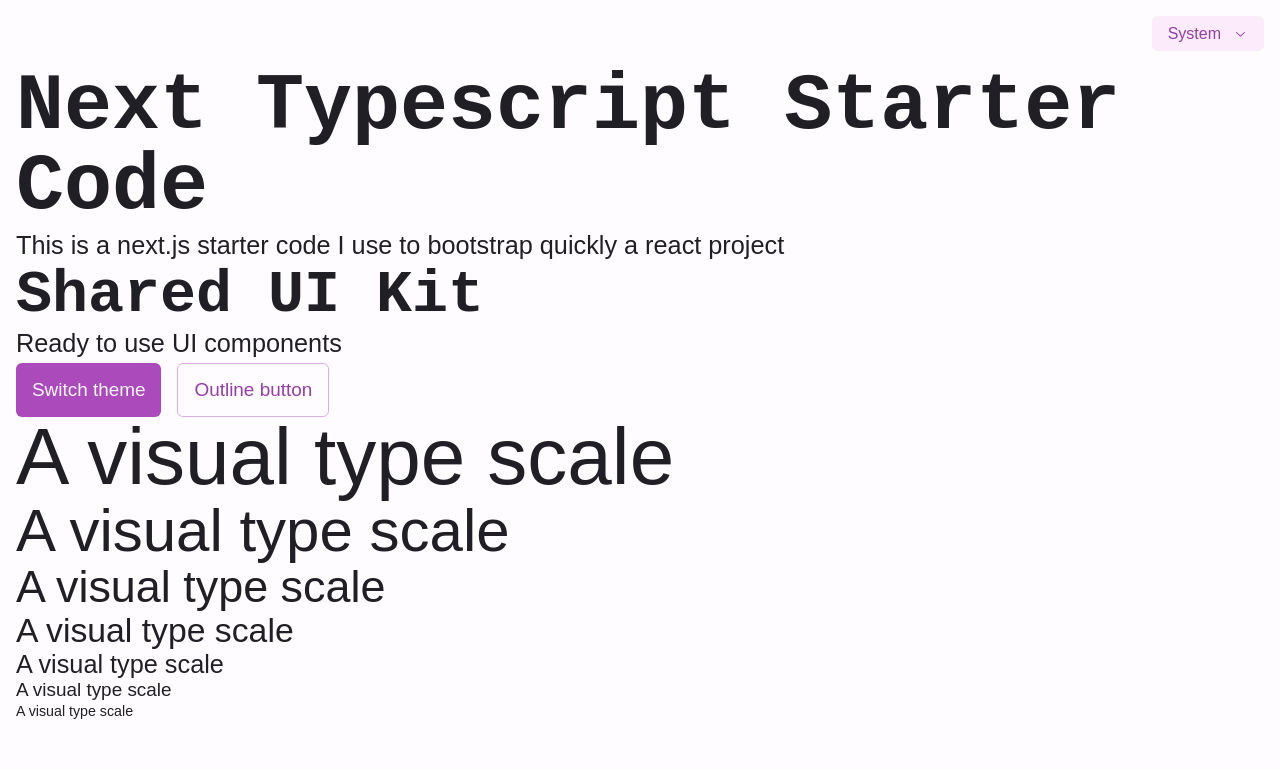
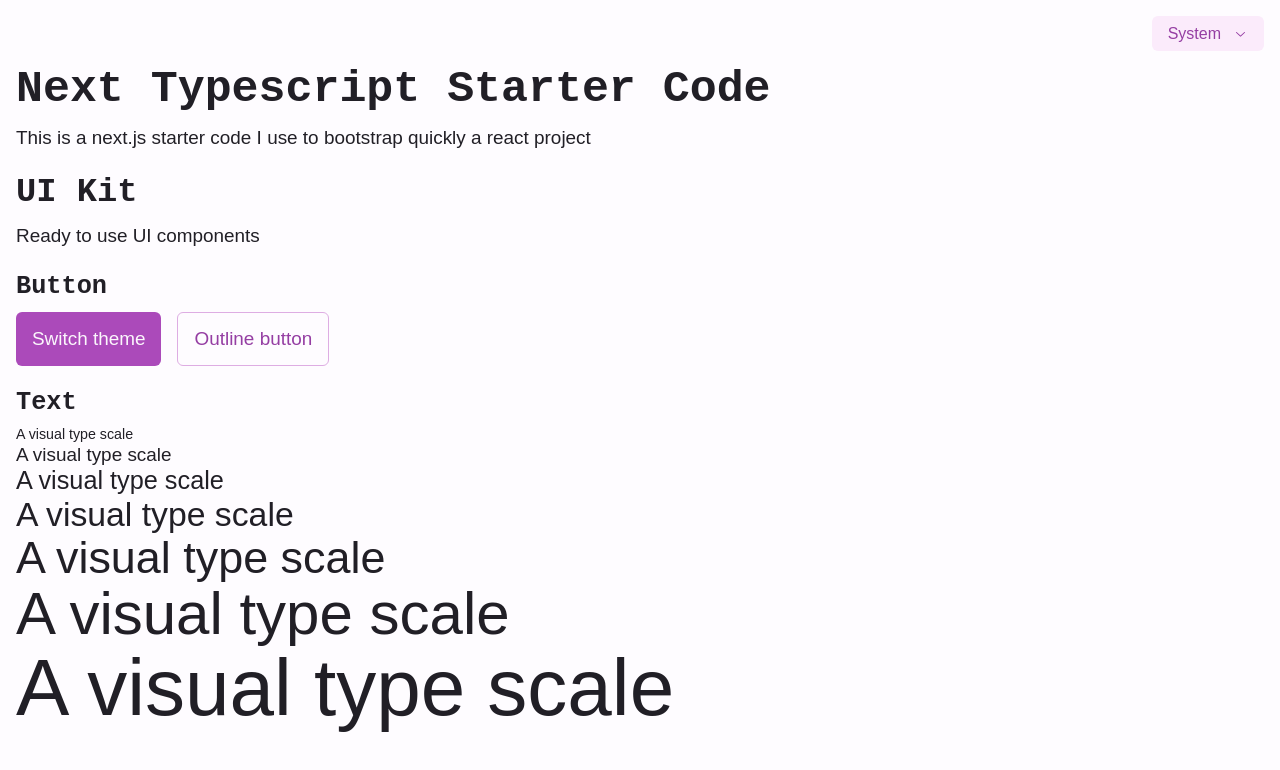
Before and after one commit to notAro14/next-ts-starter, a Next.js app: page / in a window 1280 px wide. Shown: the top 770 px of the page. Built offline with nearby package versions, Linux system fonts and the light colour scheme.

Commit message:
Improve IndexPage styles

```diff
--- a/src/pages/index.tsx
+++ b/src/pages/index.tsx
@@ -15,34 +15,64 @@
       <SEO>Next Typescript starter code</SEO>
 
       <Box as="main">
-        <Heading as="h1" css={{ fontSize: "$4xl" }}>
+        <Flex
+          direction="column"
+          gap="3"
+          as="section"
+          css={{ marginBottom: "$lg" }}
+        >
+          <Heading as="h1" css={{ fontSize: "$2xl" }}>
             Next Typescript Starter Code
           </Heading>
-        <Text size="lg">
+          <Text>
             This is a next.js starter code I use to bootstrap quickly a react
             project
           </Text>
-        <Heading as="h2" css={{ fontSize: "$3xl" }}>
-          Shared UI Kit
+        </Flex>
+        <Flex
+          direction="column"
+          gap="3"
+          as="section"
+          css={{ marginBottom: "$lg" }}
+        >
+          <Heading as="h2" css={{ fontSize: "$xl" }}>
+            UI Kit
           </Heading>
-        <Text size="lg">Ready to use UI components</Text>
+          <Text>Ready to use UI components</Text>
+        </Flex>
+        <Flex
+          direction="column"
+          gap="3"
+          as="section"
+          css={{ marginBottom: "$lg" }}
+        >
+          <Heading as="h3" css={{ fontSize: "$lg" }}>
+            Button
+          </Heading>
           <Flex gap="4">
             <SwitchTheme />
             <Button variant="outline">Outline button</Button>
           </Flex>
+        </Flex>
+        <Flex gap="3" direction="column" as="section">
+          <Heading as="h3" css={{ fontSize: "$lg" }}>
+            Text
+          </Heading>
+
           <Flex
             direction="column"
             css={{
               lineHeight: 1,
             }}
           >
+            <Text size="sm">A visual type scale</Text>
+            <Text>A visual type scale</Text>
+            <Text size="lg">A visual type scale</Text>
+            <Text size="xl">A visual type scale</Text>
+            <Text size="2xl">A visual type scale</Text>
+            <Text size="3xl">A visual type scale</Text>
             <Text size="4xl">A visual type scale</Text>
-          <Text size="3xl">A visual type scale</Text>
-          <Text size="2xl">A visual type scale</Text>
-          <Text size="xl">A visual type scale</Text>
-          <Text size="lg">A visual type scale</Text>
-          <Text>A visual type scale</Text>
-          <Text size="sm">A visual type scale</Text>
+          </Flex>
         </Flex>
       </Box>
     </>
```
Lines whose indentation alone changed are shown as unchanged.
